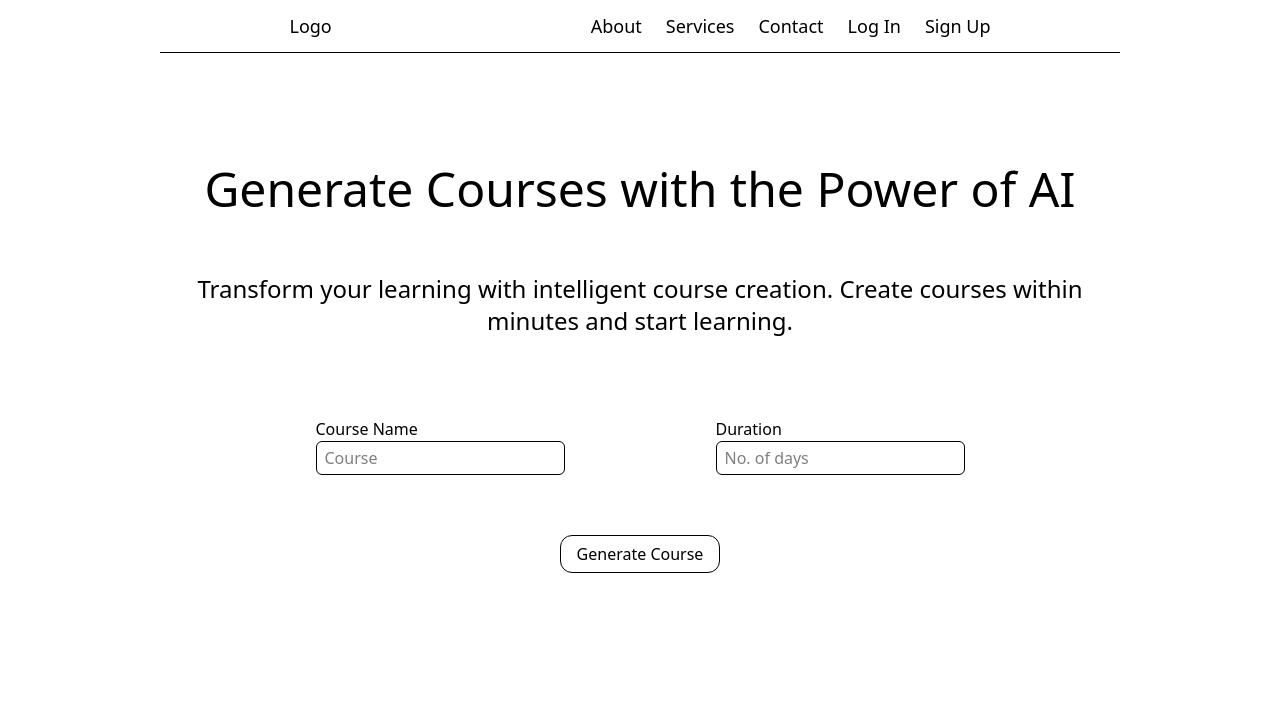
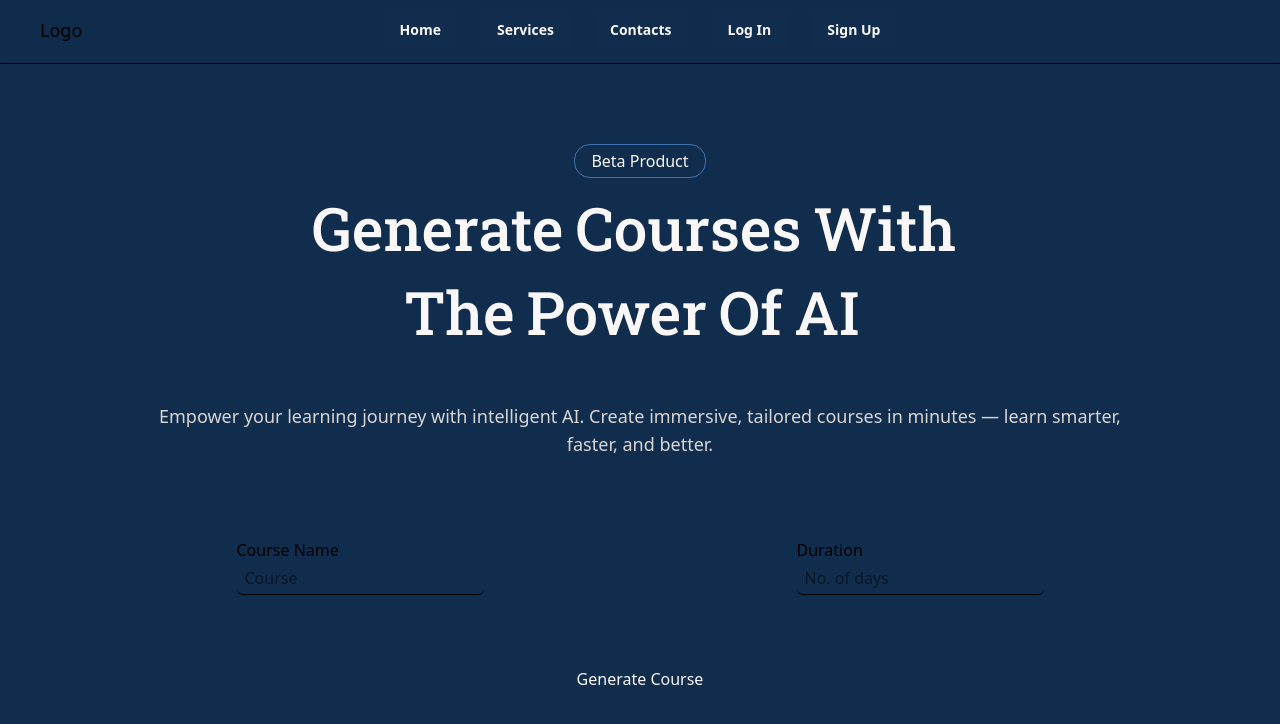
Before and after one commit to zeroskilldev/course-fe, a React (Vite) app: page / in a window 1280 px wide. Shown: the top 724 px of the page. Built offline with nearby package versions, Linux system fonts and the light colour scheme.

Commit message:
some changes

```diff
--- a/package.json
+++ b/package.json
@@ -11,6 +11,7 @@
   },
   "dependencies": {
     "@tailwindcss/vite": "^4.1.17",
+    "class-variance-authority": "^0.7.1",
     "react": "^19.2.0",
     "react-dom": "^19.2.0",
     "tailwindcss": "^4.1.17"
--- a/src/App.css
+++ b/src/App.css
@@ -1 +1,6 @@
+@import url('https://fonts.googleapis.com/css2?family=Roboto+Slab:wght@100..900&display=swap');
 @import "tailwindcss";
+
+@theme {
+    --font-roboto-slab: "Roboto Slab", serif;
+}
--- a/src/App.tsx
+++ b/src/App.tsx
@@ -1,7 +1,7 @@
 import { HomePage } from "./pages/home";
 
 export default function App(){
-  return <div className="h-screen w-screen overflow-x-hidden bg-white px-40">
+  return <div className="h-screen w-screen overflow-x-hidden bg-[#112D4E]">
     <HomePage />
   </div>
 }
--- a/src/components/ui/InputGroup.tsx
+++ b/src/components/ui/InputGroup.tsx
@@ -2,8 +2,8 @@ import { Button } from "./button"
 import { Input } from "./input"
 
 export const InputGroup = () => {
-    return <div>
-        <div className="flex flex-row justify-around py-5 px-20">
+    return <div className="flex flex-col">
+        <div className="flex md:flex-row flex-col justify-around md:py-5 md:px-20 md:gap-0 gap-4">
             <div>
                 <label htmlFor="course">Course Name</label>
                 <Input id="course" type="text" placeholder="Course" />
@@ -16,7 +16,7 @@ export const InputGroup = () => {
             </div>
         </div>
         <div className="text-center py-10">
-            <Button text="Generate Course" isDisabled={true} />
+            <Button intent={"primary"} className="text-[#F9F7F7] transition-all ease-in-out duration-300" size={"medium"} disabled={false}> Generate Course </Button>
         </div>
     </div>
 }
--- a/src/components/ui/button.tsx
+++ b/src/components/ui/button.tsx
@@ -1,12 +1,55 @@
-interface Buttonprops {
-    text: string,
-    isDisabled: boolean
-}
+import React from "react";
+import { cva, type VariantProps } from "class-variance-authority";
 
-export const Button = (props: Buttonprops) => {
-    const isDisabled = props.isDisabled ? "disabled" : "none";
+const button = cva("button", {
+  variants: {
+    intent: {
+      primary: ["bg-[#112D4E]", "text-[#F9F7F7]", "border-transparent"],
+      secondary: ["bg-[#DBE2EF]", "text-[#112D4E]", "border-gray-400"],
+    },
+    size: {
+      small: ["text-sm", "py-2", "px-4"],
+      medium: ["text-base", "py-3", "px-6"],
+    },
+    disabled: {
+      false: null,
+      true: ["opacity-50", "cursor-not-allowed"],
+    },
+  },
+  compoundVariants: [
+    {
+      intent: "primary",
+      disabled: false,
+      class: "hover:bg-[#3F72AF]",
+    },
+    {
+      intent: "secondary",
+      disabled: false,
+      class: "hover:text-[#3F72AF] hover:bg-[#F9F7F7]",
+    },
+    { intent: "primary", size: "medium" },
+  ],
+  defaultVariants: {
+    disabled: false,
+    intent: "primary",
+    size: "medium",
+  },
+});
 
-    return <button className={`cursor-pointer border px-4 py-1.5 rounded-xl ${isDisabled}`} >
-        {props.text}
-    </button>
-}
+export interface ButtonProps
+  extends Omit<React.ButtonHTMLAttributes<HTMLButtonElement>, "disabled">,
+    VariantProps<typeof button> {}
+
+export const Button: React.FC<ButtonProps> = ({
+  className,
+  intent,
+  size,
+  disabled,
+  ...props
+}) => (
+  <button
+    className={button({ intent, size, disabled, className })}
+    disabled={disabled || undefined}
+    {...props}
+  />
+);
--- a/src/components/ui/hero.tsx
+++ b/src/components/ui/hero.tsx
@@ -1,17 +1,27 @@
 export const HeroSection = () => {
-    return <div className="flex justify-center pt-25 text-center">
-        <div>
-            <div className="text-5xl">
-                <h1>
-                    Generate Courses with the Power of AI
-                </h1>
+    return <div className="flex flex-col items-center justify-center md:pt-10 pt-0 text-center text-[#F9F7F7]">
+        <div className="border border-[#3F72AF] rounded-2xl w-fit py-1 px-4 mb-5">
+            Beta Product
+        </div>
+            <div className="md:text-6xl text-4xl md:px-25 px-5 text-center  font-roboto-slab font-medium">
+                <div className="mb-6">
+                    <span className="pr-3">Generate</span>
+                    <span className="pr-3">Courses</span>
+                    <span className="pr-3">With</span>
+                </div>
+                <div>
+                    <span className="pr-3">The</span>
+                    <span className="pr-3">Power</span>
+                    <span className="pr-3">Of</span>
+                    <span className="pr-4">AI</span>
+                </div>
             </div>
-            <div className="text-2xl py-15">
+            <div className="md:text-lg text-md py-15 px-4 text-[#d8d5d5] md:px-35">
                 <p>
-                    Transform your learning with intelligent course creation. Create courses within minutes and start learning.
+                    Empower your learning journey with intelligent AI. Create immersive, tailored courses in minutes — learn smarter, faster, and better.
                 </p>
+                <div>
+                </div>
             </div>
-        </div>
-
     </div>
 }
--- a/src/components/ui/input.tsx
+++ b/src/components/ui/input.tsx
@@ -7,7 +7,7 @@ interface InputProps{
 }
 
 export const Input = (props: InputProps) => {
-    return <div className="border rounded-md">
+    return <div className="border-b rounded-md">
         <input id={props.id} type={props.type} placeholder={props.placeholder} className="py-1 px-2"/>
     </div>
 }
--- a/src/components/ui/navbar.tsx
+++ b/src/components/ui/navbar.tsx
@@ -1,27 +1,29 @@
+import { Button } from "./button"
 
 export const Navbar = () => {
-    return <div className="text-lg py-3">
-        <div className="flex justify-around border-b pb-3">
-            <div>
+    return <div className="sticky z-50 left-0 top-0 border-b text-lg py-3 h-16 w-screen bg-[#112D4E]/75 backdrop-blur-xs">
+        <div className="flex justify-around pb-3 border-[#112D4E] px-10">
+            <div className="absolute left-10 pt-1">
                 Logo
             </div>
-            <div className="flex justify-around gap-x-6">
+            <div className="md:flex justify-around gap-x-6 hidden">
                 <div>
-                    About
+                    <Button intent={"primary"} size={"small"} className="cursor-pointer font-semibold" >Home</Button>
                 </div>
                 <div>
-                    Services
+                    <Button intent={"primary"} size={"small"} className="cursor-pointer font-semibold" >Services</Button>
                 </div>
                 <div>
-                    Contact
+                    <Button intent={"primary"} size={"small"} className="cursor-pointer font-semibold"> Contacts</Button>
                 </div>
                 <div>
-                    Log In
+                    <Button intent={"primary"} size={"small"} className="cursor-pointer font-semibold"> Log In</Button>
                 </div>
                 <div>
-                    Sign Up
+                    <Button intent={"primary"} size={"small"} className="cursor-pointer font-semibold"> Sign Up</Button>
                 </div>
             </div>
         </div>
+
     </div>
 }
--- a/src/index.css
+++ b/src/index.css
@@ -1 +1,6 @@
+@import url('https://fonts.googleapis.com/css2?family=Roboto+Slab:wght@100..900&display=swap');
 @import "tailwindcss";
+
+@theme {
+    --font-roboto-slab: "Roboto Slab", serif;
+}
--- a/src/pages/home.tsx
+++ b/src/pages/home.tsx
@@ -5,7 +5,10 @@ import { Navbar } from "../components/ui/navbar"
 export const HomePage = () => {
     return <div>
         <Navbar />
-        <HeroSection />
+        <div className="pt-10">
+            <HeroSection />
+        </div>
+
         <InputGroup />
     </div>
 }
```
Also changed, not shown: 1 other file (tests, documents, lock files or other folders).
